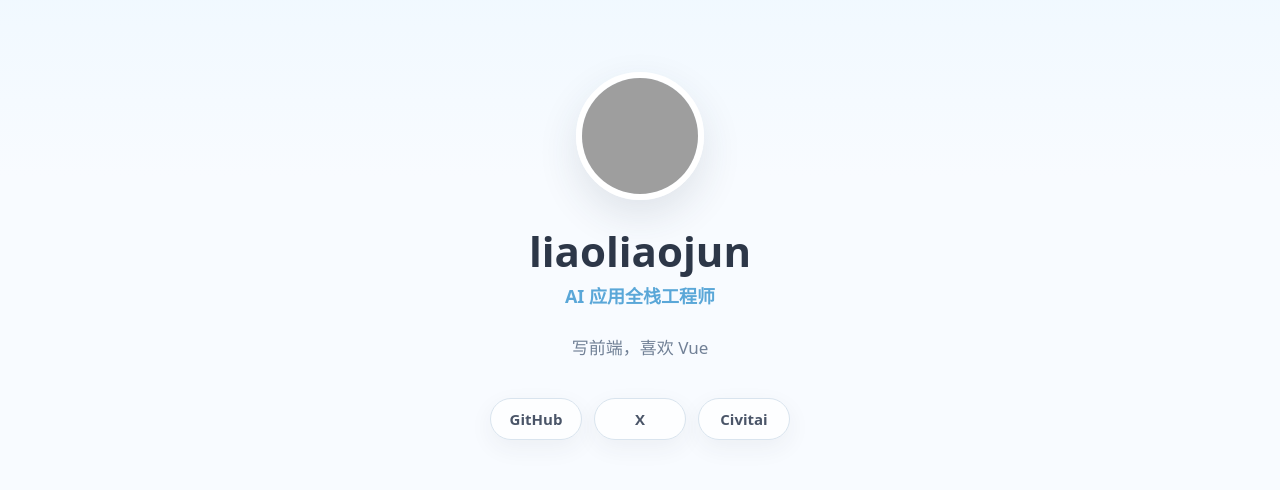
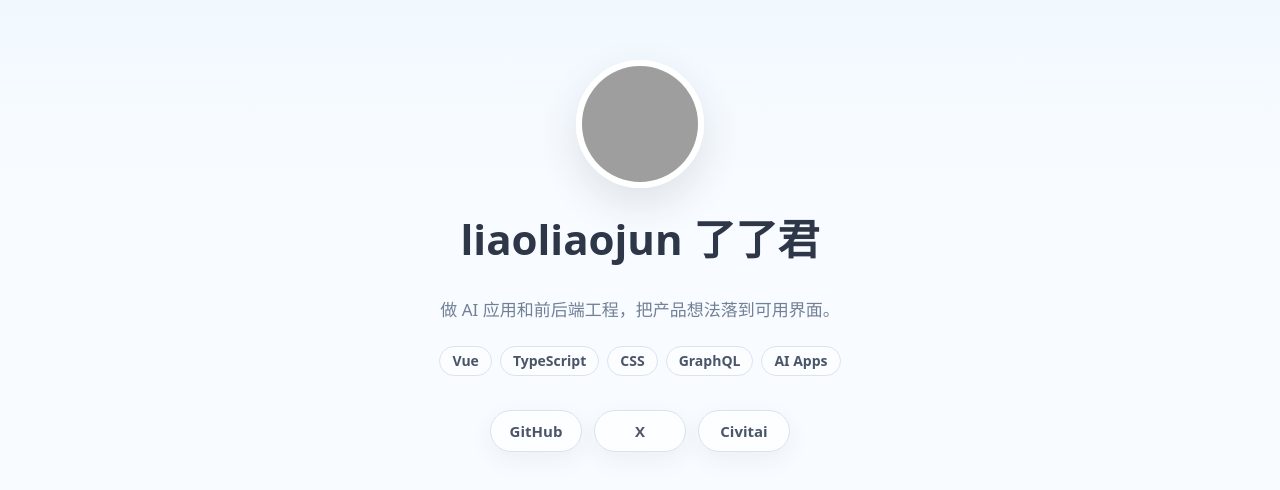
Before and after one commit to liaoliaojun/liaoliaojun.github.io, a plain HTML site: page index.html in a window 1280 px wide. Shown: the part 160-650 px from the top of the page. Drawn offline with Linux system fonts and the light colour scheme; grey boxes are pictures that could not be loaded.

Commit message:
feat: refine personal homepage

```diff
--- a/index.html
+++ b/index.html
@@ -3,16 +3,16 @@
   <head>
     <meta charset="utf-8" />
     <meta name="viewport" content="width=device-width, initial-scale=1" />
-    <title>liaoliaojun</title>
+    <title>liaoliaojun 了了君</title>
     <meta
       name="description"
-      content="liaoliaojun - AI 应用全栈工程师，喜欢 Vue、CSS、Agent 产品化与 Hanfu LoRA 创作。"
+      content="liaoliaojun 了了君 - 做 AI 应用和前后端工程。"
     />
     <meta name="theme-color" content="#f8fbff" />
-    <meta property="og:title" content="liaoliaojun" />
+    <meta property="og:title" content="liaoliaojun 了了君" />
     <meta
       property="og:description"
-      content="AI 应用全栈工程师。写前端，喜欢 Vue & CSS，关注 Agent 产品化，也做 Hanfu LoRA / SD 创作。"
+      content="做 AI 应用和前后端工程。"
     />
     <meta property="og:type" content="website" />
     <meta property="og:url" content="https://liaoliaojun.com" />
@@ -26,17 +26,24 @@
       <img
         class="avatar"
         src="https://avatars.githubusercontent.com/u/22748955?v=4"
-        alt="liaoliaojun"
+        alt="liaoliaojun 了了君"
         width="128"
         height="128"
       />
 
-      <h1>liaoliaojun</h1>
-      <p class="subtitle">AI 应用全栈工程师</p>
+      <h1>liaoliaojun 了了君</h1>
 
       <p class="intro">
-        写前端，喜欢 Vue
+        做 AI 应用和前后端工程，把产品想法落到可用界面。
       </p>
+
+      <ul class="stack" aria-label="技术栈">
+        <li>Vue</li>
+        <li>TypeScript</li>
+        <li>CSS</li>
+        <li>GraphQL</li>
+        <li>AI Apps</li>
+      </ul>
 
       <nav class="links" aria-label="social links">
         <a href="https://github.com/liaoliaojun" rel="me">GitHub</a>
--- a/style.css
+++ b/style.css
@@ -76,6 +76,27 @@ h1 {
   line-height: 1.9;
 }
 
+.stack {
+  display: flex;
+  flex-wrap: wrap;
+  justify-content: center;
+  gap: 8px;
+  margin: 20px 0 0;
+  padding: 0;
+  list-style: none;
+}
+
+.stack li {
+  padding: 7px 12px;
+  border: 1px solid #d9e4ee;
+  border-radius: 999px;
+  background: rgba(255, 255, 255, 0.64);
+  color: #4a5568;
+  font-size: 14px;
+  font-weight: 700;
+  line-height: 1;
+}
+
 .links {
   display: flex;
   flex-wrap: wrap;
```
Also changed, not shown: favicon.ico, favicon.svg.
